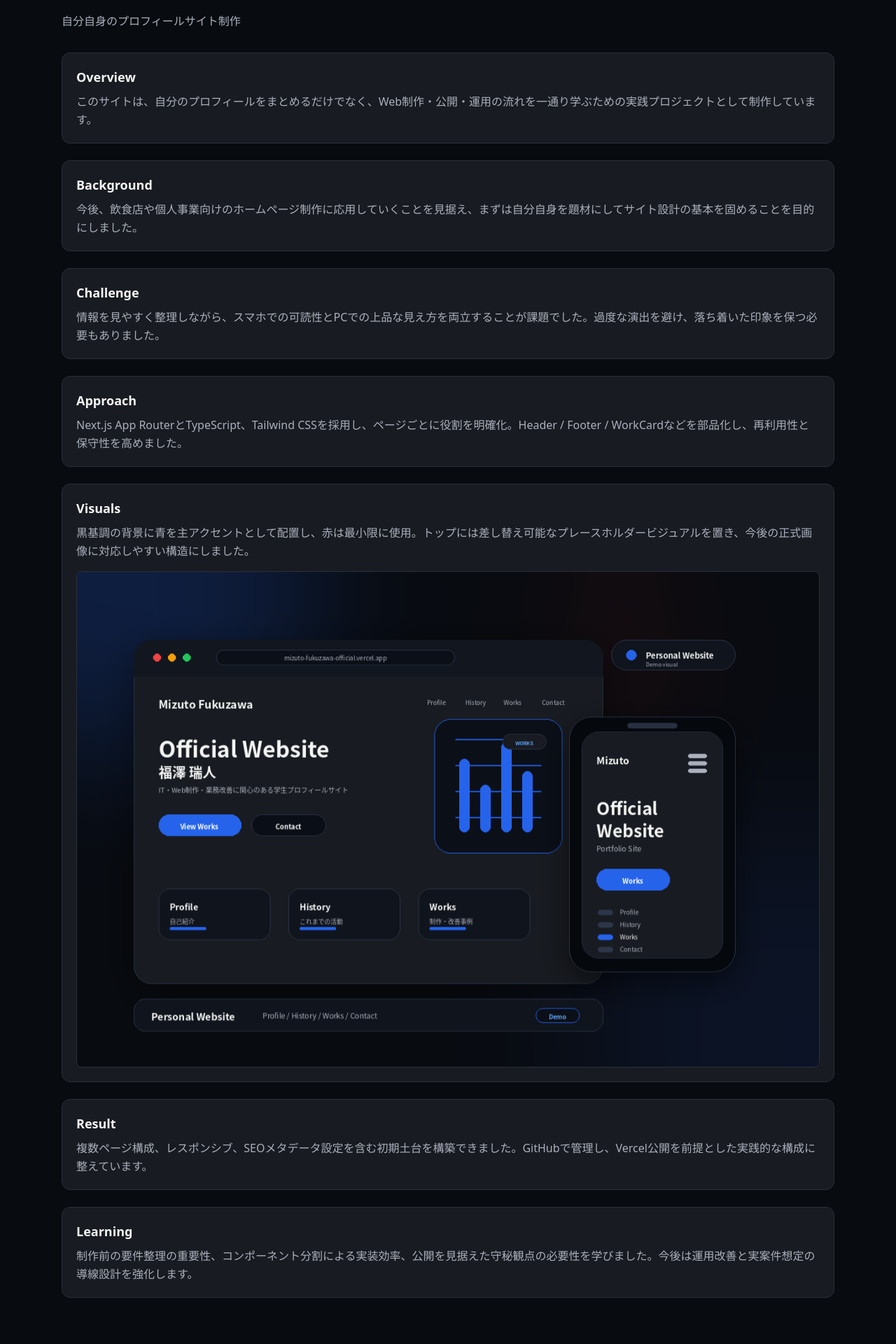
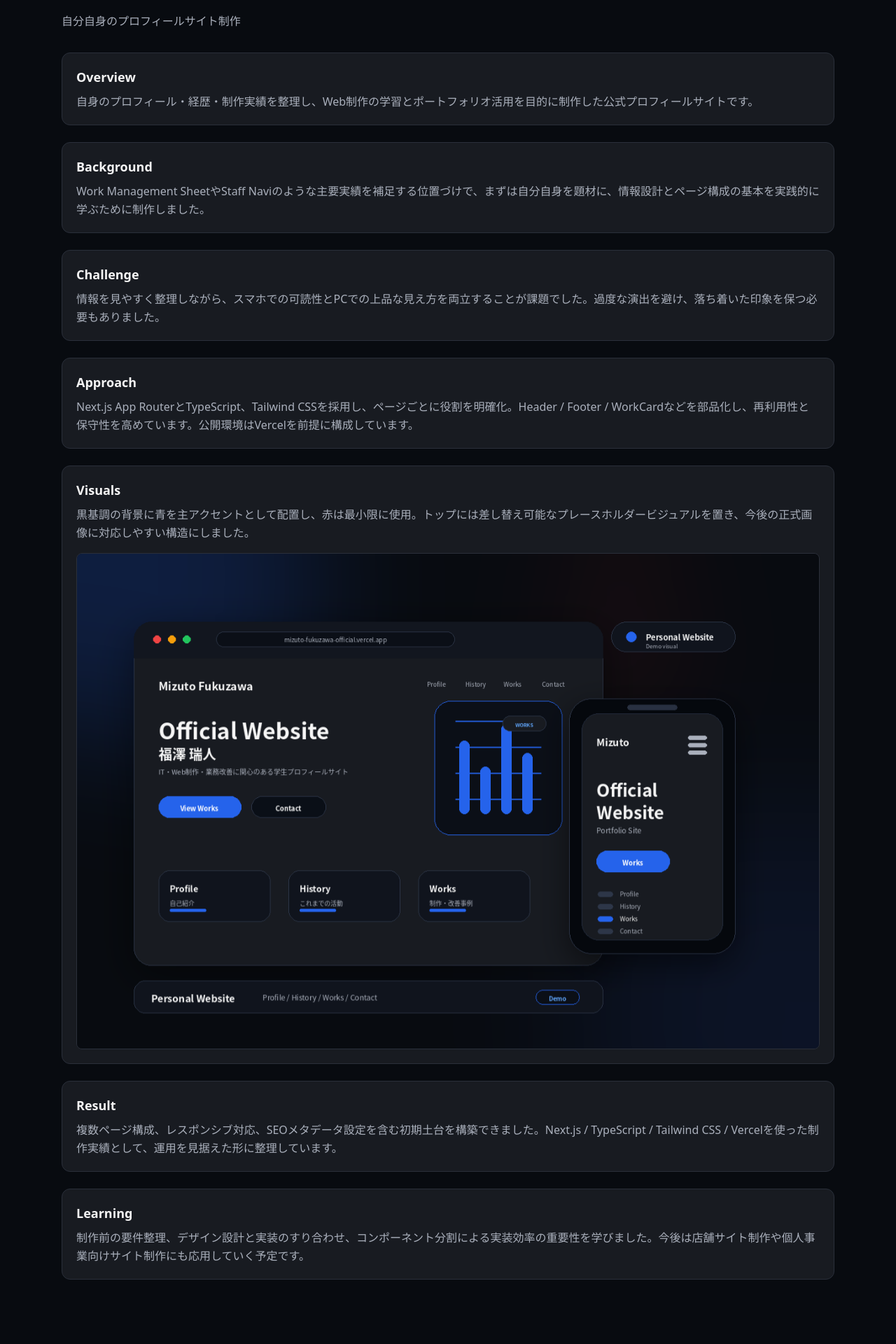
Before and after one commit to mizukunkun104-byte/mizuto-fukuzawa-official, a Next.js app: page /works/personal-website in a window 1280 px wide. Shown: the part 140-2060 px from the top of the page at 70% size. Built offline with nearby package versions, Linux system fonts and the light colour scheme.

Commit message:
Improve wording on personal-website work detail

```diff
--- a/app/works/personal-website/page.tsx
+++ b/app/works/personal-website/page.tsx
@@ -8,13 +8,13 @@ export const metadata: Metadata = { title: "Personal Website | Mizuto Fukuzawa",
 type Section = { title: string; body: ReactNode };
 
 const sections: Section[] = [
-  { title: "Overview", body: "このサイトは、自分のプロフィールをまとめるだけでなく、Web制作・公開・運用の流れを一通り学ぶための実践プロジェクトとして制作しています。" },
-  { title: "Background", body: "今後、飲食店や個人事業向けのホームページ制作に応用していくことを見据え、まずは自分自身を題材にしてサイト設計の基本を固めることを目的にしました。" },
+  { title: "Overview", body: "自身のプロフィール・経歴・制作実績を整理し、Web制作の学習とポートフォリオ活用を目的に制作した公式プロフィールサイトです。" },
+  { title: "Background", body: "Work Management SheetやStaff Naviのような主要実績を補足する位置づけで、まずは自分自身を題材に、情報設計とページ構成の基本を実践的に学ぶために制作しました。" },
   { title: "Challenge", body: "情報を見やすく整理しながら、スマホでの可読性とPCでの上品な見え方を両立することが課題でした。過度な演出を避け、落ち着いた印象を保つ必要もありました。" },
-  { title: "Approach", body: "Next.js App RouterとTypeScript、Tailwind CSSを採用し、ページごとに役割を明確化。Header / Footer / WorkCardなどを部品化し、再利用性と保守性を高めました。" },
+  { title: "Approach", body: "Next.js App RouterとTypeScript、Tailwind CSSを採用し、ページごとに役割を明確化。Header / Footer / WorkCardなどを部品化し、再利用性と保守性を高めています。公開環境はVercelを前提に構成しています。" },
   { title: "Visuals", body: <><p>黒基調の背景に青を主アクセントとして配置し、赤は最小限に使用。トップには差し替え可能なプレースホルダービジュアルを置き、今後の正式画像に対応しやすい構造にしました。</p><div className="mt-4 overflow-hidden rounded-lg border border-border bg-[#171a20]"><div className="relative aspect-[3/2] w-full"><Image src="/images/work-personal-website.png" alt="Personal Website visual" fill className="object-contain object-center" sizes="(max-width: 768px) 100vw, 900px" /></div></div></> },
-  { title: "Result", body: "複数ページ構成、レスポンシブ、SEOメタデータ設定を含む初期土台を構築できました。GitHubで管理し、Vercel公開を前提とした実践的な構成に整えています。" },
-  { title: "Learning", body: "制作前の要件整理の重要性、コンポーネント分割による実装効率、公開を見据えた守秘観点の必要性を学びました。今後は運用改善と実案件想定の導線設計を強化します。" },
+  { title: "Result", body: "複数ページ構成、レスポンシブ対応、SEOメタデータ設定を含む初期土台を構築できました。Next.js / TypeScript / Tailwind CSS / Vercelを使った制作実績として、運用を見据えた形に整理しています。" },
+  { title: "Learning", body: "制作前の要件整理、デザイン設計と実装のすり合わせ、コンポーネント分割による実装効率の重要性を学びました。今後は店舗サイト制作や個人事業向けサイト制作にも応用していく予定です。" },
 ];
 
 export default function Page() { return <section><PageTitle title="Personal Website" description="自分自身のプロフィールサイト制作" /><div className="space-y-6">{sections.map((section) => <div key={section.title} className="rounded-xl border border-border bg-card p-5"><h2 className="text-lg font-semibold">{section.title}</h2><div className="mt-2 leading-relaxed text-muted">{section.body}</div></div>)}</div></section>; }
```
